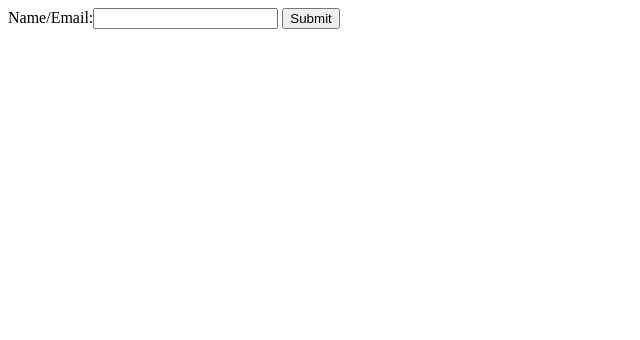
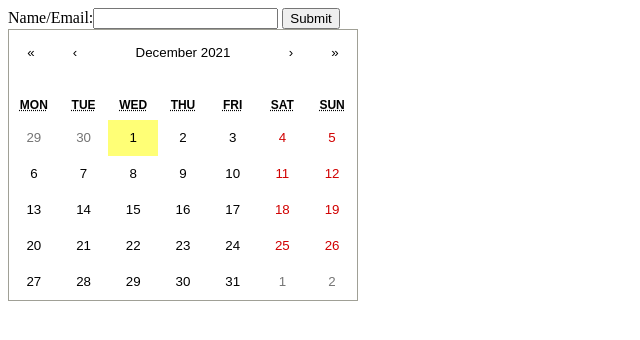
Before and after one commit to mmaguire21/Senior-Design-Lab-3, a Gatsby site: page /polls in a window 1280 px wide. Shown: the whole page, without its empty margins (0-640 px from the left). Built offline with nearby package versions, Linux system fonts and the light colour scheme; Gatsby itself is replaced by a stand-in of ours.

Commit message:
polls page

```diff
--- a/src/pages/polls.js
+++ b/src/pages/polls.js
@@ -5,8 +5,6 @@ import 'react-calendar/dist/Calendar.css';
 /*
 function MyApp() {
   const [value, onChange] = useState(new Date());
-
-
   return (
     <div>
       <Calendar
@@ -19,8 +17,8 @@ function MyApp() {
   );
   */
 
+export default class NameForm extends React.Component{
 
-class NameForm extends React.Component {
   constructor(props) {
     super(props);
     this.state = {value: ''};
@@ -36,15 +34,21 @@ class NameForm extends React.Component {
 
   render() {
     return (
-      <form onSubmit={this.handleSubmit}>
+      <><form onSubmit={this.handleSubmit}>
         <label>
           Name/Email:
           <input type="text" value={this.state.value} onChange={this.handleChange} />        </label>
         <input type="submit" value="Submit" />
-      </form>
+      </form><Calendar>
+          onClick
+
+        </Calendar></>
     );
   }
 }
+
+
+
 
 
 
@@ -61,5 +65,3 @@ class NameForm extends React.Component {
   }
 }
 */
-
-export default NameForm
```
